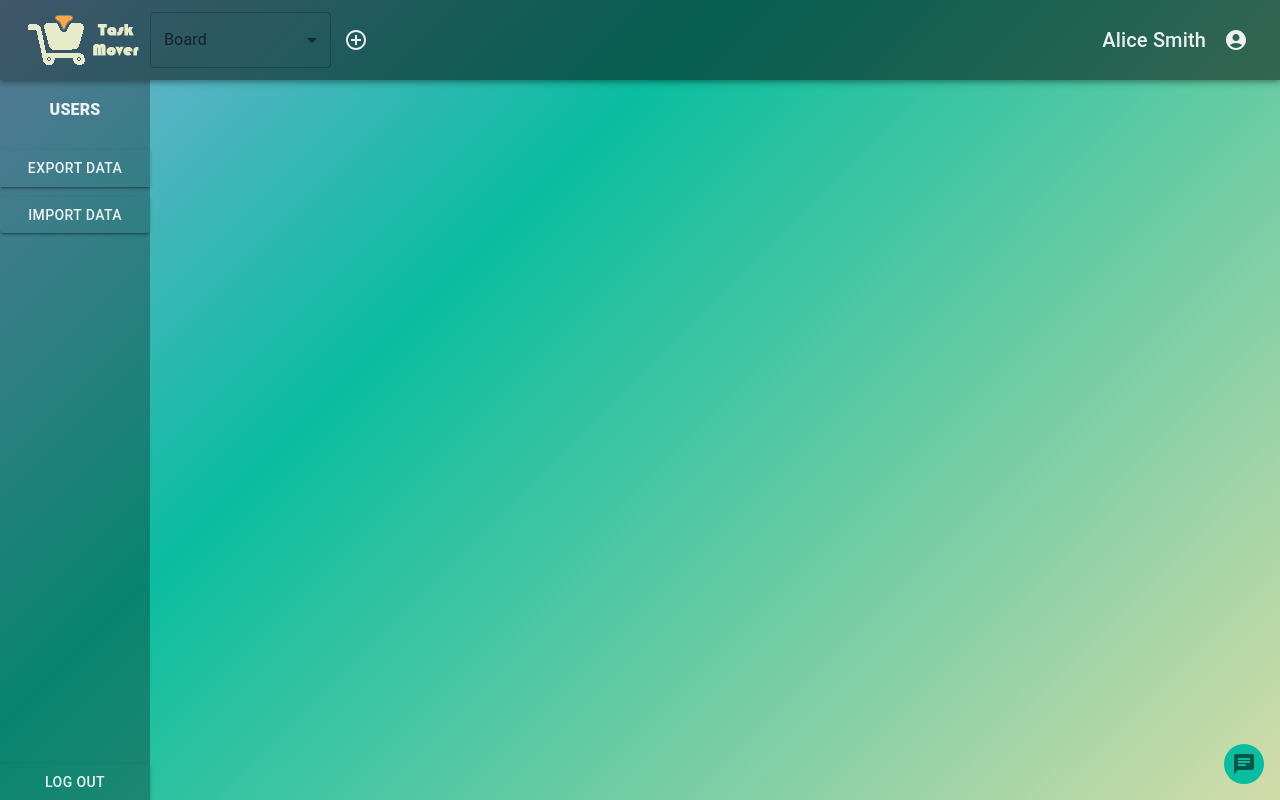
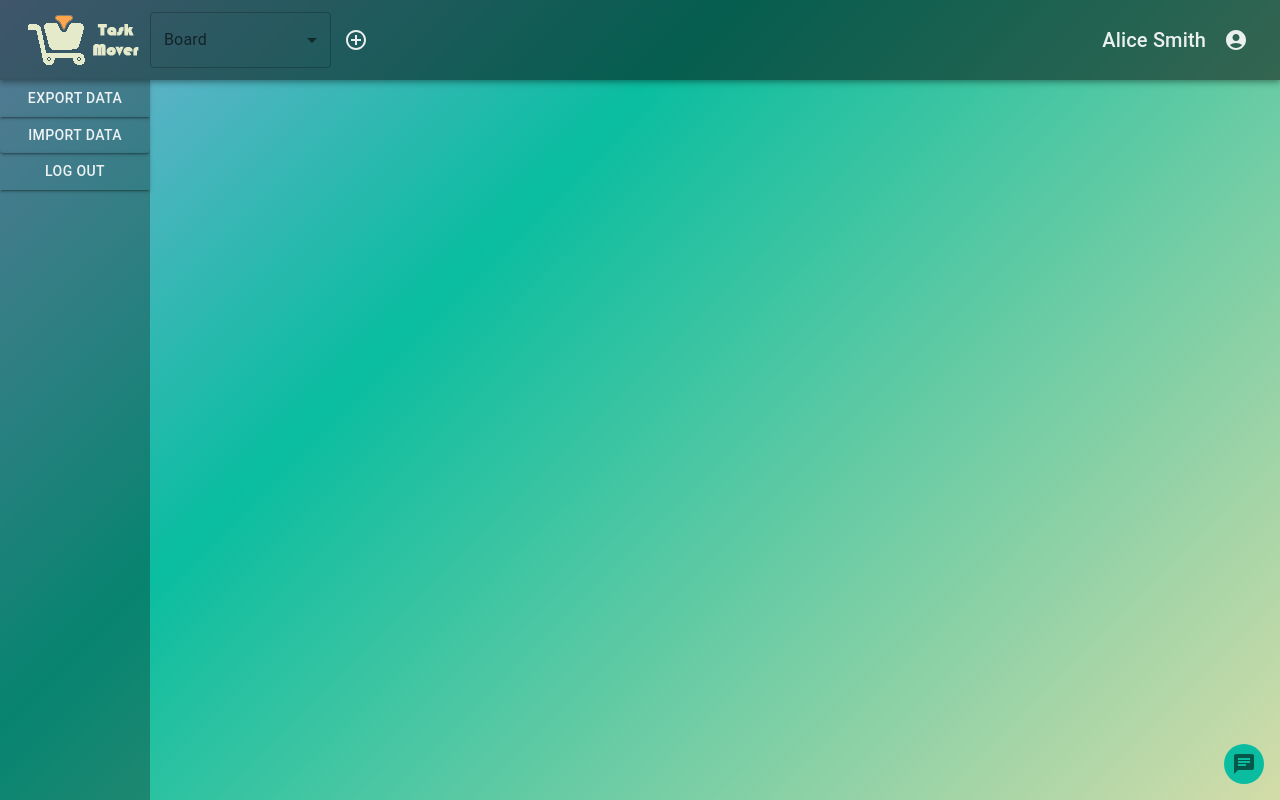
Before and after one commit to Setom29/task-mover, a React (Create React App) app: page /workspace in a window 1280 px wide. Built offline with nearby package versions, Linux system fonts and the light colour scheme.

Commit message:
fix: condition for board render + add lights palette

```diff
--- a/src/components/WorkSpace.js
+++ b/src/components/WorkSpace.js
@@ -33,6 +33,8 @@ const WorkSpace = inject(
       props.usersTable.currentId
     );
 
+    console.log(props.boardsTable.currentId)
+
     return (
       <Box
         sx={{
@@ -56,7 +58,8 @@ const WorkSpace = inject(
           }}
         >
           <SideNavBar />
-          {props.boardsTable.currentId !== null ? (
+          {props.boardsTable.currentId !== null &&
+          props.boardsTable.currentId !== undefined ? (
             <DndProvider backend={HTML5Backend}>
               <Board boardId={props.boardsTable.currentId} />
             </DndProvider>
--- a/src/components/appBar/BoardsSelect.js
+++ b/src/components/appBar/BoardsSelect.js
@@ -31,19 +31,20 @@ const BoardsSelect = inject(
     return (
       <Box>
         {availableBoards.length !== 0 ? (
-          <FormControl fullWidth color="shades">
-            <InputLabel id="board-select-label">Board</InputLabel>
+          <FormControl fullWidth color="lights">
+            <InputLabel id="board-select-label" color="lights">Board</InputLabel>
             <Select
               labelId="board-select-label"
               id="board-select"
               value={props.boardsTable.currentId ?? ""}
               label="Board"
               onChange={handleChange}
+              color="lights"
             >
               {availableBoards.map((boardId) => {
                 const board = props.boardsTable.getItemById(boardId);
                 return (
-                  <MenuItem value={board.id} key={board.id}>
+                  <MenuItem value={board.id} key={board.id} color="lights">
                     {board.name}
                   </MenuItem>
                 );
@@ -53,8 +54,8 @@ const BoardsSelect = inject(
         ) : (
           <Typography
             variant="p"
-            color="transparent.contrastText"
-            sx={{ textAlign: "center" }}
+            color="lights.light"
+            textAlign="center"
           >
             No boards available
           </Typography>
--- a/src/components/sideBar/SideNavBar.js
+++ b/src/components/sideBar/SideNavBar.js
@@ -9,20 +9,19 @@ export default function SideNavBar() {
   return (
     <Stack
       direction="column"
-      justifyContent="space-between"
-      alignItems="center"
+      justifyContent="start"
       spacing={0}
       bgcolor="shades.light"
       sx = {{minWidth: "150px"}}
       // we'll have opacity when we set our palette, defining colors via rgba().
       // Seems there's no way to make it with preset MUI colors
     >
-      <Box sx={{width:"100%", display: "flex", flexDirection: "column", justifyContent: "start", gap: "10px"}}>
-      <UsersSimple />
+      {/* <Box sx={{width:"100%", display: "flex", flexDirection: "column", justifyContent: "start", gap: "10px"}}> */}
+      {/* <UsersSimple /> */}
 
         <Export/>
         <Import/>
-      </Box>
+      {/* </Box> */}
       <Link to="/" style={{ textDecoration: "none", width: "100%", display: "block"}}>
         <Button variant="contained" color="transparent" sx={{width: "100%", borderRadius: "0"}}>Log out</Button>
       </Link>
--- a/src/themes/index.js
+++ b/src/themes/index.js
@@ -20,6 +20,12 @@ const theme = createTheme({
       light: "rgba(0, 0, 0, 0.3)",
       dark: "rgba(0, 0, 0, 0.7)",
       contrastText: "rgba(0, 0, 0, 0.4)",
+    },
+    lights: {
+      main: "rgba(255, 255, 255, 0.5)",
+      light: "rgba(255, 255, 255, 0.8)",
+      dark: "rgba(255, 255, 255, 0.3)",
+      contrastText: "rgba(255, 255, 255, 0.4)",
     },
 
     transparent: {
```
